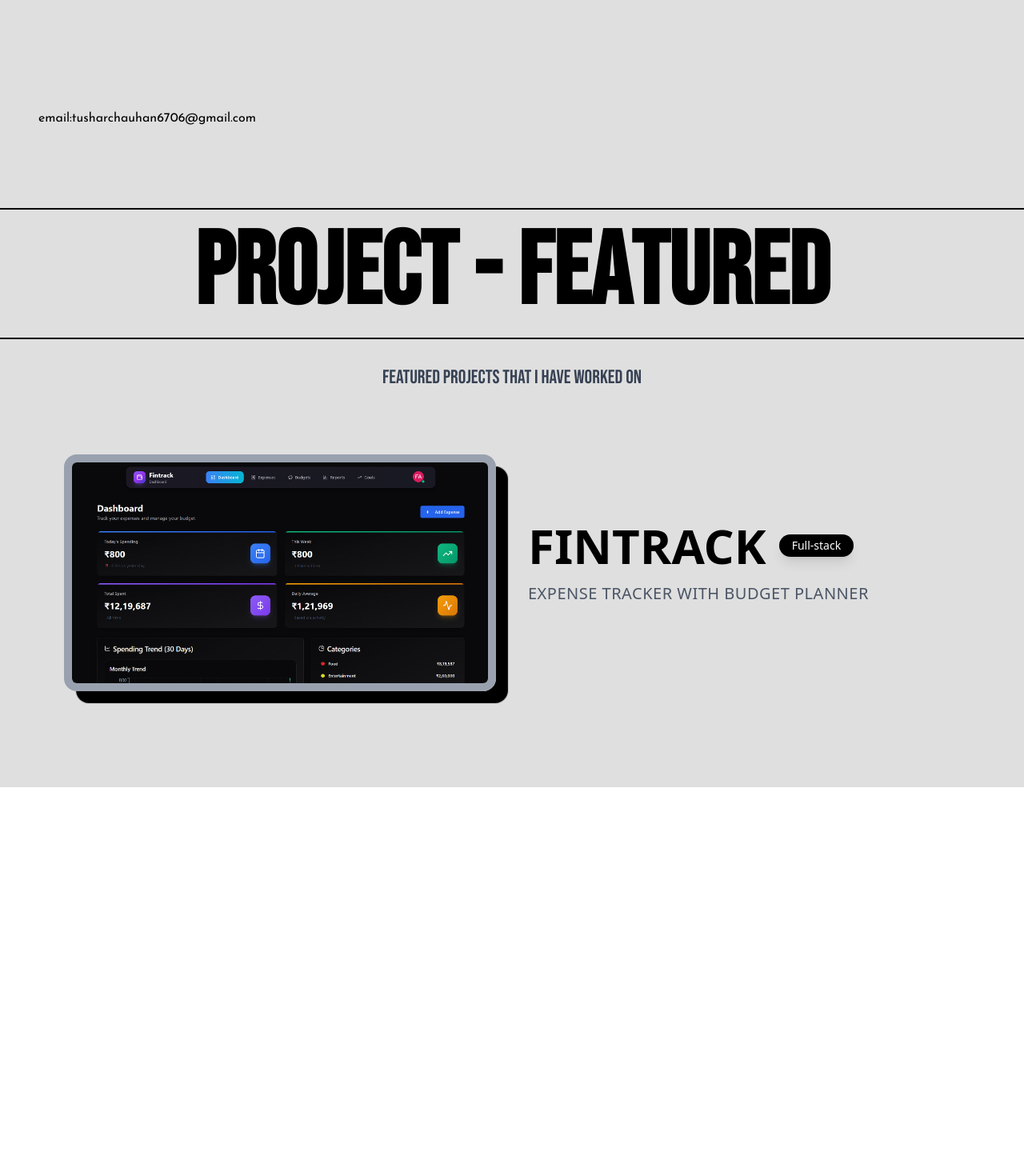
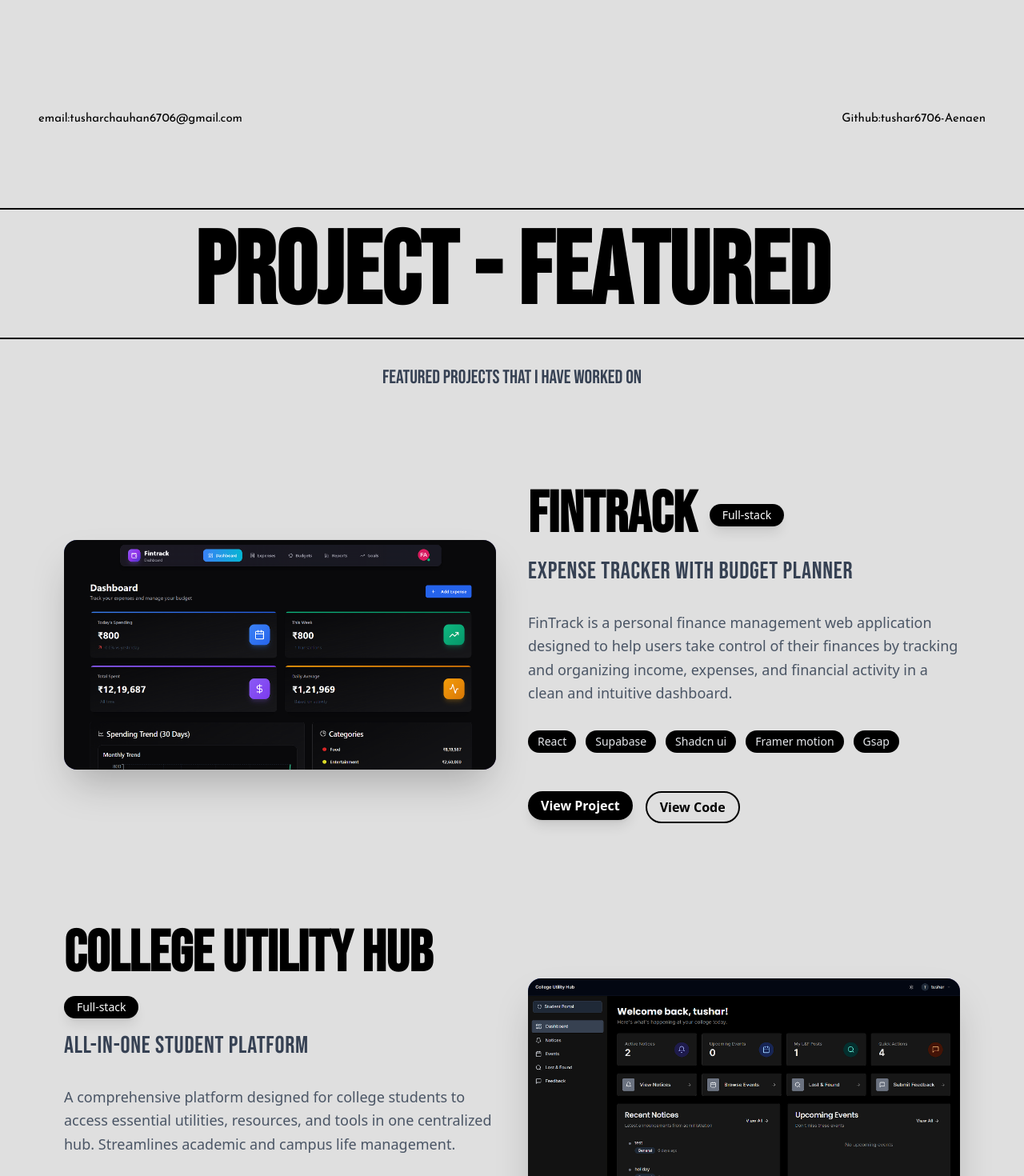
Before and after one commit to tushar6706-Aenaen/portfolio, a React (Vite) app: page / in a window 1280 px wide. Shown: the part 620-2090 px from the top of the page at 80% size. Before the commit the page ends 1604 px from the top, so only its background shows below. Built offline with nearby package versions, Linux system fonts and the light colour scheme; a web font is replaced by a local one.

Commit message:
project page completed

```diff
--- a/src/components/EmailB.jsx
+++ b/src/components/EmailB.jsx
@@ -1,10 +1,40 @@
 import React from 'react'
-
+import { motion } from 'framer-motion'
+const Email = {
+    hidden: {
+        opacity: 0,
+        y:50,
+    },
+    show: {
+        opacity: 1,
+        y:0,
+        transition: {
+            delay: 1, // Wait for navbar animations to complete
+            duration: 1,
+        },
+    }
+}
 const EmailB = () => {
   return (
-    <div className='fixed bottom-4 left-10 text-black connection-text  font-sm font-up px-2 py-1  z-10  '>
+    <>
+    <motion.div
+        variants={Email}
+        initial="hidden"
+        animate="show"
+        className='fixed bottom-4 left-3 text-[12px] md:left-10 md:text-[15px] text-black connection-text  font-sm font-up px-2 py-1  z-10  '>
       email:<span>tusharchauhan6706@gmail.com</span>
-    </div>
+    </motion.div>
+
+       <motion.div
+        variants={Email}
+        initial="hidden"
+        animate="show"
+    className='fixed bottom-4 right-3 md:right-10  text-[12px] md:text-[15px]   text-black connection-text  font-sm font-up px-2 py-1  z-10  '>
+      <a href="https://github.com/tushar6706-Aenaen" target="_blank" rel="noopener noreferrer">Github:<span>tushar6706-Aenaen</span></a>
+    </motion.div>
+
+        </>
+
   )
 }
 
--- a/src/components/Layout.jsx
+++ b/src/components/Layout.jsx
@@ -2,27 +2,41 @@ import Home from "../pages/Home"
 import Projects from "../pages/Projects"
 import EmailB from "./EmailB"
 import Navbar from "./Navbar"
-import {motion} from 'framer-motion'
+import { motion } from 'framer-motion'
 
 const navbarMotion = {
-    hidden :{
+    hidden: {
         opacity: 0,
     },
-    show :{
+    show: {
         opacity: 1,
-        transition:{
+        transition: {
             duration: 0.5,
         },
     }
 }
 
 const HomeMotion = {
-    hidden :{
+    hidden: {
         opacity: 0,
     },
-    show :{
+    show: {
         opacity: 1,
-        transition:{
+        transition: {
+            delay: 1, // Wait for navbar animations to complete
+            duration: 1,
+        },
+    }
+}
+const Email = {
+    hidden: {
+        opacity: 0,
+
+    },
+    show: {
+        opacity: 1,
+
+        transition: {
             delay: 1, // Wait for navbar animations to complete
             duration: 1,
         },
@@ -39,7 +53,14 @@ const Layout = () => {
             >
                 <Navbar />
             </motion.div>
-            <EmailB/>
+            <motion.div
+                variants={Email}
+                initial="hidden"
+                animate="show"
+            >
+                <EmailB />
+            </motion.div>
+
             <motion.div
                 variants={HomeMotion}
                 initial="hidden"
@@ -47,7 +68,7 @@ const Layout = () => {
             >
                 <Home />
             </motion.div>
-            <Projects/>
+            <Projects />
         </div>
     )
 }
--- a/src/index.css
+++ b/src/index.css
@@ -25,3 +25,7 @@
   font-family: "Josefin Sans" , sans-serif;
 
 }
+
+.project-detail{
+   font-family: "Josefin Sans" , sans-serif;
+}
--- a/src/pages/Projects.jsx
+++ b/src/pages/Projects.jsx
@@ -1,6 +1,7 @@
 import React from 'react'
 import { motion } from 'framer-motion'
 import fintrackImg from '../assets/images/fintrack.png'
+import col from '../assets/images/col.png'
 const Projects = () => {
     // Enhanced stagger container for child animations
     const containerVariants = {
@@ -27,34 +28,35 @@ const Projects = () => {
             filter: "blur(0px)",
             transition: {
                 duration: 0.8,
-                ease: [0.25, 0.46, 0.45, 0.94] // Custom easing curve
+                ease: [0.25, 0.46, 0.45, 0.94]
             }
         }
     }
 
-    // Image reveal animation with scale
+    // Image reveal animation
     const imageVariants = {
         hidden: {
             opacity: 0,
-            y : 40 ,
+            y: 100,
             filter: "blur(10px)"
         },
         visible: {
             opacity: 1,
-            y : 0 ,
+            y: 0,
             filter: "blur(0px)",
             transition: {
                 duration: 1,
-                ease: [0.22, 1, 0.36, 1] // Smooth ease-out
+                ease: [0.52, 1, 0.36, 1]
             }
         }
     }
 
     // Title animation with letter stagger effect
     const titleVariants = {
-        hidden: { opacity: 0 },
+        hidden: { opacity: 0 ,filter: "blur(10px)"},
         visible: {
             opacity: 1,
+            filter: "blur(0px)",
             transition: {
                 staggerChildren: 0.03
             }
@@ -78,13 +80,37 @@ const Projects = () => {
         }
     }
 
+    const title = "PROJECT-FEATURED";
 
-    const title = "PROJECT-FEATURED";
+    const projects = [
+        {
+            name: "FINTRACK",
+            tag: "Full-stack",
+            tagline: "EXPENSE TRACKER WITH BUDGET PLANNER",
+            description: "FinTrack is a personal finance management web application designed to help users take control of their finances by tracking and organizing income, expenses, and financial activity in a clean and intuitive dashboard.",
+            tech: ["React", "Supabase", "Shadcn ui", "Framer motion", "Gsap"],
+            image: fintrackImg,
+            imagePosition: "left",
+            Project_Link:"https://fintrack-tc.vercel.app/",
+            Github_repo_link:"https://github.com/tushar6706-Aenaen/fintrack"
+        },
+        {
+            name: "College Utility Hub",
+            tag: "Full-stack",
+            tagline: "ALL-IN-ONE STUDENT PLATFORM",
+            description: "A comprehensive platform designed for college students to access essential utilities, resources, and tools in one centralized hub. Streamlines academic and campus life management.",
+            tech: ["React", "Express js", "Node js", "Shadcn ui", "Framer motion"],
+            image: col,
+            imagePosition: "right",
+            Project_Link:"https://col-uti-hub-fnd.vercel.app/",
+            Github_repo_link:"https://github.com/tushar6706-Aenaen/college-utility-hub"
+        }
+    ];
 
     return (
         <section
             id='projects'
-            className='flex flex-col w-full min-h-screen py-20 '>
+            className='flex flex-col w-full min-h-screen py-12 md:py-20'>
 
             {/* Animated Title */}
             <motion.div
@@ -92,8 +118,8 @@ const Projects = () => {
                 initial="hidden"
                 whileInView="visible"
                 viewport={{ once: true, amount: 0.8 }}
-                className="flex items-center justify-center border-y-2 border-black overflow-hidden py-4">
-                <h2 className="font-[Bebas_Neue] text-6xl md:text-9xl font-extrabold flex">
+                className="flex items-center justify-center border-y-2 border-black overflow-hidden py-3 md:py-4">
+                <h2 className="font-[Bebas_Neue] text-4xl sm:text-6xl md:text-8xl lg:text-9xl font-extrabold flex flex-wrap justify-center">
                     {title.split('').map((char, index) => (
                         <motion.span
                             key={index}
@@ -114,7 +140,7 @@ const Projects = () => {
                 viewport={{ once: true, amount: 1 }}
                 transition={{ duration: 0.8, delay: 0.4, ease: "easeOut" }}
             >
-                <h2 className="text-2xl font-[Bebas_Neue] text-center mt-8 font-medium mb-10 text-gray-700">
+                <h2 className="text-lg sm:text-xl md:text-2xl font-[Bebas_Neue] text-center mt-6 md:mt-8 mb-12 md:mb-20 font-medium text-gray-700 px-4">
                     Featured projects that I have worked on
                 </h2>
             </motion.div>
@@ -125,47 +151,54 @@ const Projects = () => {
                 initial="hidden"
                 whileInView="visible"
                 viewport={{ once: true, amount: 0.2 }}
-                className='px-6 md:px-20 my-10 space-y-32'>
+                className='px-4 sm:px-6 md:px-12 lg:px-20 my-6 md:my-10 space-y-20 md:space-y-32'>
 
-
-                    <div  className='grid grid-cols-1 md:grid-cols-2 gap-10 items-center'>
+                {projects.map((project, idx) => (
+                    <div
+                        key={idx}
+                        className={`grid grid-cols-1 lg:grid-cols-2 gap-8 md:gap-10 items-center ${
+                            project.imagePosition === 'right' ? 'lg:flex-row-reverse' : ''
+                        }`}>
 
                         {/* Project Image */}
                         <motion.div
                             variants={imageVariants}
                             transition={{ duration: 0.4, ease: "easeOut" }}
-                            className='relative group overflow-hidden rounded-2xl fintrack-img-bg  shadow-2xl border-10 border-gray-400  '>
+                            className={`relative group overflow-hidden rounded-xl md:rounded-2xl shadow-xl md:shadow-2xl order-1 ${
+                                project.imagePosition === 'right' ? 'lg:order-2' : 'lg:order-1'
+                            }`}
+                            style={{
+                                background: 'linear-gradient(135deg, #667eea 0%, #764ba2 100%)'
+                            }}>
 
-
-                            {/* Image container with parallax effect */}
                             <motion.div
                                 transition={{ duration: 0.6, ease: "easeOut" }}
-                                className='overflow-hidden'>
+                                className='overflow-hidden aspect-video md:aspect-auto md:h-full'>
                                 <img
-                                    src={fintrackImg}
-                                    alt='FINTRACK'
+                                    src={project.image}
+                                    alt={project.name}
                                     className='w-full h-full object-cover'
                                 />
                             </motion.div>
-
-
                         </motion.div>
 
                         {/* Project Details */}
                         <motion.div
                             variants={itemVariants}
-                            className='flex flex-col justify-center space-y-6'>
+                            className={`flex flex-col justify-center space-y-4 md:space-y-8 order-2 ${
+                                project.imagePosition === 'right' ? 'lg:order-1' : 'lg:order-2'
+                            }`}>
 
                             {/* Title and Tag */}
-                            <div className='space-y-4'>
-                                <div className='flex gap-4 items-center flex-wrap'>
+                            <div className='space-y-3 md:space-y-4'>
+                                <div className='flex gap-3 md:gap-4 items-center flex-wrap'>
                                     <motion.h1
-                                        initial={{ opacity: 0, x: -20 }}
-                                        whileInView={{ opacity: 1, x: 0 }}
+                                        initial={{ opacity: 0, y: 20 }}
+                                        whileInView={{ opacity: 1, y: 0 }}
                                         viewport={{ once: true }}
                                         transition={{ duration: 0.6, delay: 0.3 }}
-                                        className='text-5xl md:text-6xl font-bold text-black bg-clip-text '>
-                                        FINTRACK
+                                        className='text-3xl sm:text-4xl md:text-5xl lg:text-7xl font-[bebas_neue] font-bold text-black'>
+                                        {project.name}
                                     </motion.h1>
 
                                     <motion.div
@@ -174,38 +207,65 @@ const Projects = () => {
                                         viewport={{ once: true }}
                                         transition={{ duration: 0.5, delay: 0.4 }}
                                         whileHover={{ scale: 1.05 }}
-                                        className={`px-4 py-1 rounded-full bg-black text-white text-sm font-medium  shadow-lg`}>
-                                        Full-stack
+                                        className='px-3 md:px-4 py-1 rounded-full bg-black text-white text-xs md:text-sm font-medium shadow-lg'>
+                                        {project.tag}
                                     </motion.div>
                                 </div>
 
-                                {/* Description */}
+                                {/* Tagline */}
                                 <motion.p
                                     initial={{ opacity: 0, y: 20 }}
                                     whileInView={{ opacity: 1, y: 0 }}
                                     viewport={{ once: true }}
                                     transition={{ duration: 0.6, delay: 0.5 }}
-                                    className='text-xl text-gray-600 font-medium tracking-wide'>
-                                    EXPENSE TRACKER WITH BUDGET PLANNER
+                                    className='text-xl sm:text-2xl md:text-3xl font-[bebas_neue] text-gray-700 font-medium tracking-wide'>
+                                    {project.tagline}
                                 </motion.p>
                             </div>
+
+                            {/* Description */}
+                            <motion.p
+                                initial={{ opacity: 0, y: 20 }}
+                                whileInView={{ opacity: 1, y: 0 }}
+                                viewport={{ once: true }}
+                                transition={{ duration: 0.6, delay: 0.6 }}
+                                className='text-base sm:text-lg text-gray-600 leading-relaxed'>
+                                {project.description}
+                            </motion.p>
 
                             {/* Tech Stack */}
                             <motion.div
                                 initial={{ opacity: 0, y: 20 }}
                                 whileInView={{ opacity: 1, y: 0 }}
                                 viewport={{ once: true }}
-                                transition={{ duration: 0.6, delay: 0.6 }}
-                                className='flex gap-3 flex-wrap'>
-
-
+                                transition={{ duration: 0.6, delay: 0.7 }}
+                                className='flex gap-2 md:gap-3 flex-wrap'>
+                                {project.tech.map((tech, techIdx) => (
+                                    <span
+                                        key={techIdx}
+                                        className='px-3 py-1 text-xs md:text-sm hover:scale-105 transition-transform duration-300 bg-black rounded-full font-medium text-gray-200 cursor-default'>
+                                        {tech}
+                                    </span>
+                                ))}
                             </motion.div>
 
-                            {/* CTA Button */}
-
+                            {/* CTA Buttons - Optional */}
+                            <motion.div
+                                initial={{ opacity: 0, y: 20 }}
+                                whileInView={{ opacity: 1, y: 0 }}
+                                viewport={{ once: true }}
+                                transition={{ duration: 0.6, delay: 0.8 }}
+                                className='flex gap-3 md:gap-4 flex-wrap pt-2 md:pt-4'>
+                                <a href={project.Project_Link}><button className='px-2 md:px-4 py-1 md:py-1.5 bg-black text-white rounded-4xl text-sm md:text-base font-semibold hover:bg-gray-800 transition-colors duration-300 shadow-lg'>
+                                    View Project
+                                </button></a>
+                               <a href={project.Github_repo_link}><button className='px-2 md:px-4 py-1 md:py-1.5 border-2 border-black text-black rounded-4xl text-sm md:text-base font-semibold hover:bg-black hover:text-white transition-all duration-300'>
+                                    View Code
+                                </button></a>
+                            </motion.div>
                         </motion.div>
                     </div>
-
+                ))}
             </motion.div>
         </section>
     )
```
